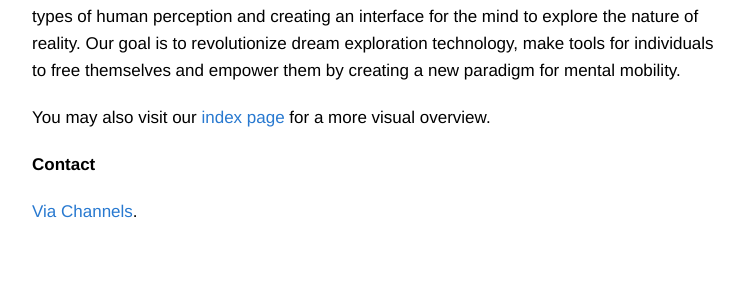
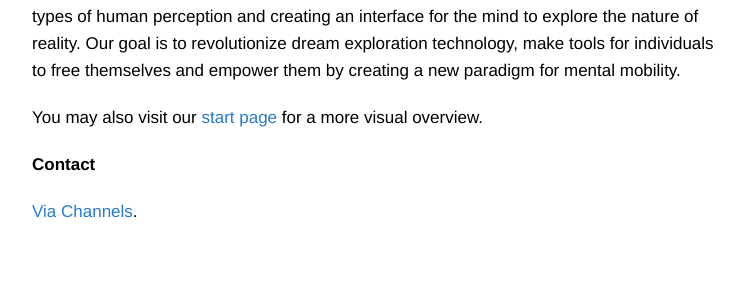
Before and after one commit to networkf/network.github.io, a Jekyll site: the page built from about.md, in a window 1280 px wide. Shown: the part 287-587 px from the top of the page, without its empty margins (243-989 px from the left). Built offline with Jekyll 4.4.1, drawn with Linux system fonts in a browser that asks for light colours; some web fonts are replaced; our own code applies the rules of GitHub Pages for plain Markdown files; the repository's description, which GitHub fills in, is left out.

Commit message:
Update about.md

```diff
--- a/about.md
+++ b/about.md
@@ -15,7 +15,7 @@ layout: default
 Network is an internet native, onchain organization dedicated to support the emergence of tools and technologies for the frontier of the mind. We are building a network to unlock new types of human perception and creating an interface for the mind to explore the nature of reality. Our goal is to revolutionize dream exploration technology, make tools for individuals to free themselves and empower them by creating a new paradigm for mental mobility.
 <br>
 
-You may also visit our [index page](https://index.network.foundation) for a more visual overview.
+You may also visit our [start page](https://start.network.foundation) for a more visual overview.
 
 **Contact**
 
```
